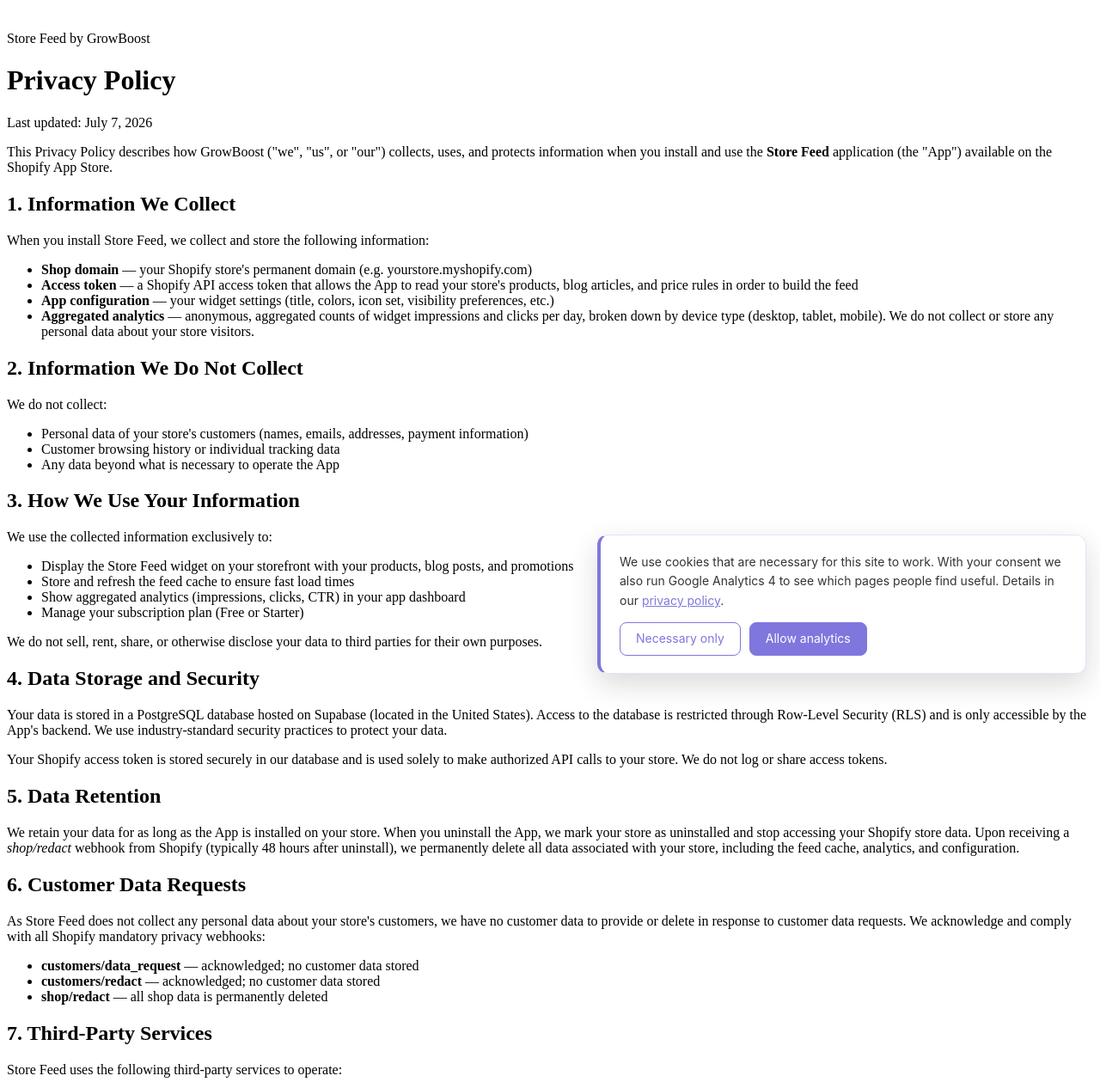
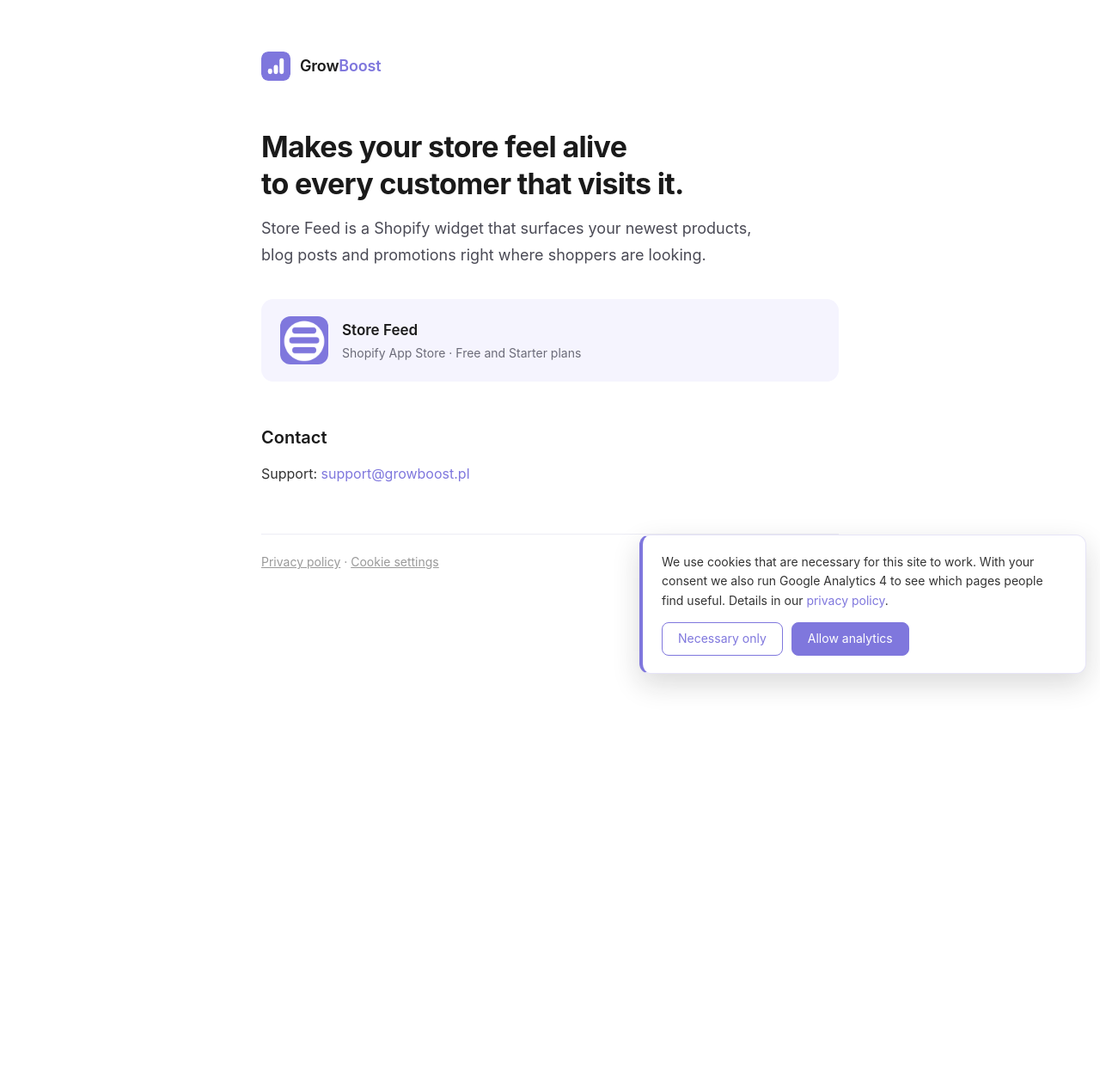
Before and after one commit to monkalemonka23/store-feed-legal, a plain HTML site: page privacy-policy/index.html in a window 1280 px wide. Shown: the top 1259 px of the page at 86% size. After the commit the page ends 800 px from the top, so only its background shows below. Drawn offline with Linux system fonts and the light colour scheme.

Commit message:
Add files via upload

```diff
--- a/privacy-policy/index.html
+++ b/privacy-policy/index.html
@@ -1,165 +1,49 @@
 <!DOCTYPE html>
 <html lang="en">
-
 <head>
-  <meta charset="UTF-8">
-  <meta name="viewport" content="width=device-width, initial-scale=1.0">
-  <title>Privacy Policy — Store Feed by GrowBoost</title>
+<meta charset="utf-8">
+<meta name="viewport" content="width=device-width, initial-scale=1">
+<title>GrowBoost — Store Feed for Shopify</title>
+<meta name="description" content="GrowBoost builds Store Feed, a Shopify widget that makes your store feel alive to every customer that visits it.">
+<link rel="icon" type="image/png" href="/assets/favicon-64.png">
+<link rel="stylesheet" href="/assets/site.css">
 <link rel="stylesheet" href="/assets/consent.css">
 <script src="/assets/consent.js"></script>
 </head>
 <body>
 <noscript><iframe src="https://www.googletagmanager.com/ns.html?id=GTM-WVR58V76"
 height="0" width="0" style="display:none;visibility:hidden"></iframe></noscript>
-  <div class="container">
 
-    <div class="logo">
-      <div class="logo-mark">
-        <svg width="24" height="24" viewBox="0 0 24 24" fill="none">
-          <rect x="4" y="5" width="16" height="3.5" rx="1.75" fill="white"/>
-          <rect x="4" y="10.25" width="16" height="3.5" rx="1.75" fill="white"/>
-          <rect x="4" y="15.5" width="16" height="3.5" rx="1.75" fill="white"/>
+<main class="wrap">
+
+  <a class="brand" href="/">
+    <svg class="brand__mark" viewBox="0 0 48 48" width="34" height="34" aria-hidden="true">
+      <rect width="48" height="48" rx="11" fill="#7F77DD"/>
+      <rect x="11" y="28" width="7" height="9" rx="3.5" fill="#fff"/>
+      <rect x="20.5" y="22" width="7" height="15" rx="3.5" fill="#fff"/>
+      <rect x="30" y="11" width="7" height="26" rx="3.5" fill="#fff"/>
     </svg>
+    <span class="brand__name">Grow<span>Boost</span></span>
+  </a>
+
+  <h1>Makes your store feel alive<br>to every customer that visits it.</h1>
+  <p class="lead">Store Feed is a Shopify widget that surfaces your newest products, blog posts and promotions right where shoppers are looking.</p>
+
+  <div class="app">
+    <img class="app__icon" src="/assets/store-feed-icon.png" width="56" height="56" alt="">
+    <div>
+      <p class="app__name">Store Feed</p>
+      <p class="app__meta">Shopify App Store · Free and Starter plans</p>
     </div>
-      <div class="logo-name">Store Feed <span>by GrowBoost</span></div>
   </div>
 
-    <h1>Privacy Policy</h1>
-    <p class="updated">Last updated: July 7, 2026</p>
+  <h2>Contact</h2>
+  <p>Support: <a href="mailto:support@growboost.pl">support@growboost.pl</a></p>
 
-    <p>
-      This Privacy Policy describes how GrowBoost ("we", "us", or "our") collects, uses, and
-      protects information when you install and use the <strong>Store Feed</strong> application
-      (the "App") available on the Shopify App Store.
+  <p class="meta">
+    <a href="/privacy-policy/">Privacy policy</a> ·
+    <a href="#" data-gb-consent-open>Cookie settings</a>
   </p>
-
-    <h2>1. Information We Collect</h2>
-    <p>When you install Store Feed, we collect and store the following information:</p>
-    <ul>
-      <li><strong>Shop domain</strong> — your Shopify store's permanent domain (e.g. yourstore.myshopify.com)</li>
-      <li><strong>Access token</strong> — a Shopify API access token that allows the App to read your store's products, blog articles, and price rules in order to build the feed</li>
-      <li><strong>App configuration</strong> — your widget settings (title, colors, icon set, visibility preferences, etc.)</li>
-      <li><strong>Aggregated analytics</strong> — anonymous, aggregated counts of widget impressions and clicks per day, broken down by device type (desktop, tablet, mobile). We do not collect or store any personal data about your store visitors.</li>
-    </ul>
-
-    <h2>2. Information We Do Not Collect</h2>
-    <p>We do not collect:</p>
-    <ul>
-      <li>Personal data of your store's customers (names, emails, addresses, payment information)</li>
-      <li>Customer browsing history or individual tracking data</li>
-      <li>Any data beyond what is necessary to operate the App</li>
-    </ul>
-
-    <h2>3. How We Use Your Information</h2>
-    <p>We use the collected information exclusively to:</p>
-    <ul>
-      <li>Display the Store Feed widget on your storefront with your products, blog posts, and promotions</li>
-      <li>Store and refresh the feed cache to ensure fast load times</li>
-      <li>Show aggregated analytics (impressions, clicks, CTR) in your app dashboard</li>
-      <li>Manage your subscription plan (Free or Starter)</li>
-    </ul>
-    <p>We do not sell, rent, share, or otherwise disclose your data to third parties for their own purposes.</p>
-
-    <h2>4. Data Storage and Security</h2>
-    <p>
-      Your data is stored in a PostgreSQL database hosted on Supabase (located in the United States).
-      Access to the database is restricted through Row-Level Security (RLS) and is only accessible
-      by the App's backend. We use industry-standard security practices to protect your data.
-    </p>
-    <p>
-      Your Shopify access token is stored securely in our database and is used solely to make
-      authorized API calls to your store. We do not log or share access tokens.
-    </p>
-
-    <h2>5. Data Retention</h2>
-    <p>
-      We retain your data for as long as the App is installed on your store. When you uninstall
-      the App, we mark your store as uninstalled and stop accessing your Shopify store data.
-      Upon receiving a <em>shop/redact</em> webhook from Shopify (typically 48 hours after
-      uninstall), we permanently delete all data associated with your store, including the
-      feed cache, analytics, and configuration.
-    </p>
-
-    <h2>6. Customer Data Requests</h2>
-    <p>
-      As Store Feed does not collect any personal data about your store's customers, we have
-      no customer data to provide or delete in response to customer data requests. We acknowledge
-      and comply with all Shopify mandatory privacy webhooks:
-    </p>
-    <ul>
-      <li><strong>customers/data_request</strong> — acknowledged; no customer data stored</li>
-      <li><strong>customers/redact</strong> — acknowledged; no customer data stored</li>
-      <li><strong>shop/redact</strong> — all shop data is permanently deleted</li>
-    </ul>
-
-    <h2>7. Third-Party Services</h2>
-    <p>Store Feed uses the following third-party services to operate:</p>
-    <ul>
-      <li><strong>Shopify</strong> — e-commerce platform and API provider (<a href="https://www.shopify.com/legal/privacy" target="_blank">Shopify Privacy Policy</a>)</li>
-      <li><strong>Supabase</strong> — database hosting (<a href="https://supabase.com/privacy" target="_blank">Supabase Privacy Policy</a>)</li>
-      <li><strong>Fly.io</strong> — application hosting (<a href="https://fly.io/legal/privacy-policy/" target="_blank">Fly.io Privacy Policy</a>)</li>
-    </ul>
-
-    <h2>8. Cookies and Tracking</h2>
-    <p>
-      The Store Feed widget uses <code>sessionStorage</code> (not cookies) to remember whether
-      a visitor has dismissed or minimized the widget. This data is stored locally in the
-      visitor's browser and is not transmitted to our servers. It is automatically cleared when
-      the browser session ends.
-    </p>
-
-
-<h2>9. Cookies on This Website</h2>
-    <p>
-      This section covers growboost.pl itself, not the Store Feed widget described above.
-    </p>
-    <p>
-      <strong>Strictly necessary.</strong> We store your cookie choice in your browser's
-      local storage (key <code>gb_consent_v1</code>) so the consent banner does not
-      reappear on every visit. This is set without consent under GDPR Art. 6(1)(f).
-    </p>
-    <p>
-      <strong>Analytics — consent only.</strong> With your permission we run Google
-      Analytics 4 via Google Tag Manager to count page views. The cookies
-      <code>_ga</code> and <code>_ga_&lt;ID&gt;</code> (2 years) are set only after you
-      click "Allow analytics". We use Google Consent Mode v2 with
-      <code>ad_storage</code>, <code>ad_user_data</code> and
-      <code>ad_personalization</code> permanently set to denied — we run no advertising
-      or remarketing cookies. Data is processed by Google Ireland Limited and retained
-      for 14 months.
-    </p>
-    <p>
-      You can change your choice at any time:
-      <a href="#" data-gb-consent-open>open cookie settings</a>.
-    </p>
-
-
-    <h2>10. Changes to This Policy</h2>
-    <p>
-      We may update this Privacy Policy from time to time. We will notify merchants of any
-      significant changes by updating the "Last updated" date at the top of this page.
-      Continued use of the App after changes are posted constitutes acceptance of the
-      updated policy.
-    </p>
-
-    <hr class="divider">
-
-    <div class="contact-box">
-      <h2>Contact Us</h2>
-      <p>
-        If you have any questions about this Privacy Policy or how we handle your data,
-        please contact us at:
-      </p>
-      <p>
-        <strong>GrowBoost</strong><br>
-        Email: <a href="mailto:support@growboost.pl">support@growboost.pl</a>
-      </p>
-    </div>
-
-    <footer>
-      <p>&copy; 2026 GrowBoost. All rights reserved.</p>
-    </footer>
-
-  </div>
+</main>
 </body>
 </html>
```
Lines whose indentation alone changed are shown as unchanged.
